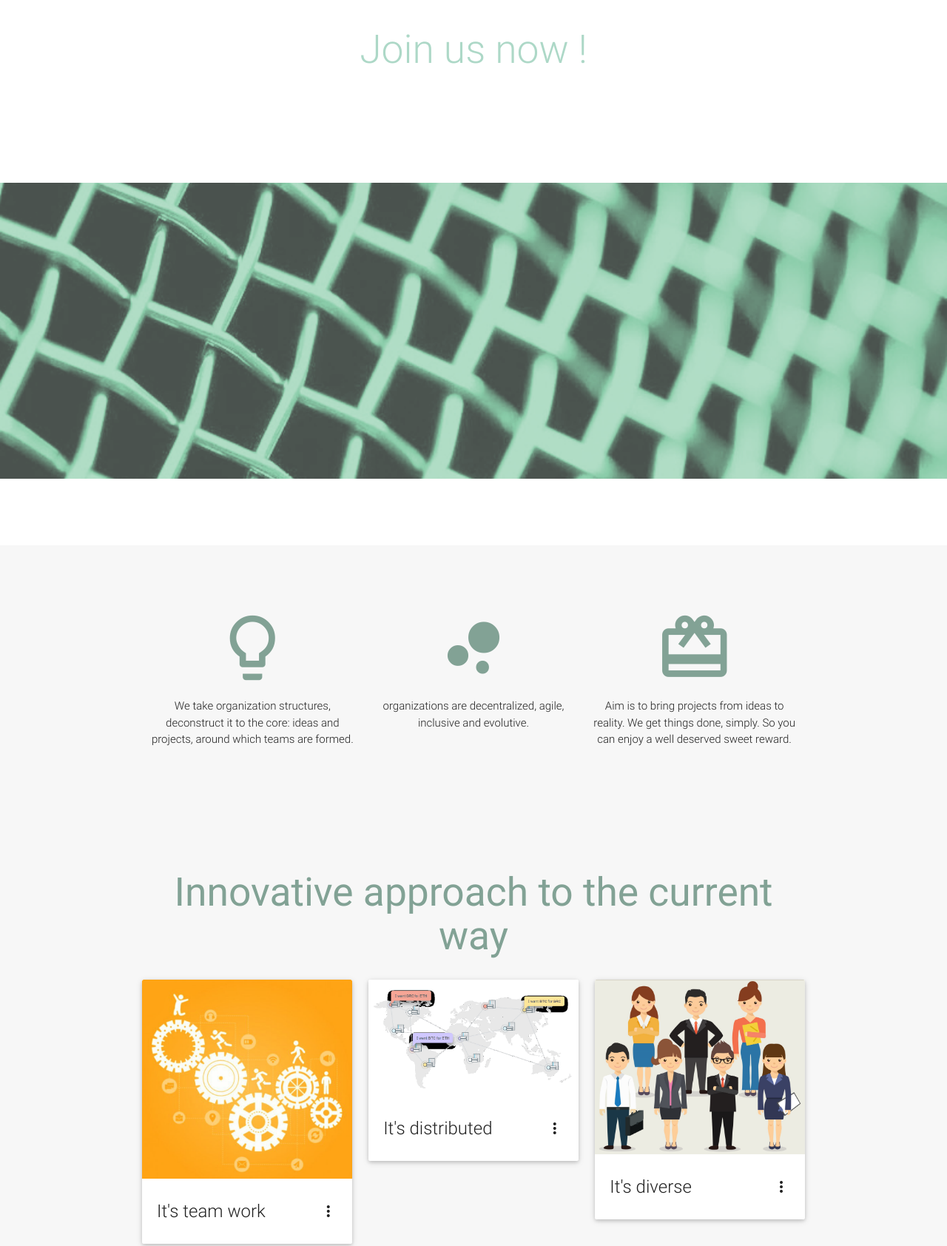
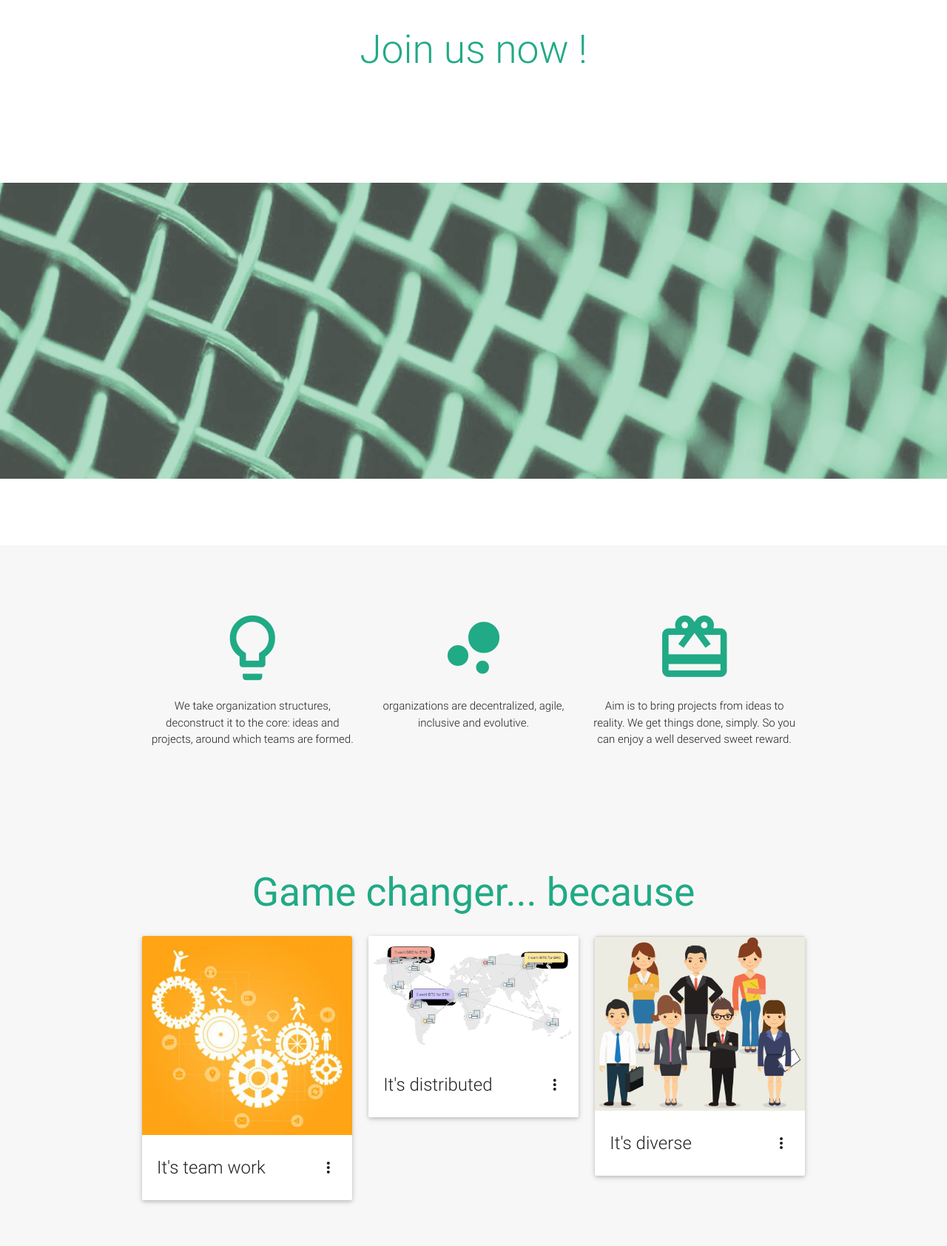
Before and after one commit to dnzengou/Decolony.io, a plain HTML site: page index.html in a window 1280 px wide. Shown: the part 1073-2757 px from the top of the page at 74% size. Drawn offline with Linux system fonts and the light colour scheme; a script that the page names is missing.

Commit message:
update index.html

```diff
--- a/css/style.css
+++ b/css/style.css
@@ -15,8 +15,6 @@
 .default_color_text {
     color: #2196F3 !important
 }
-
-
 /* #2196F3 */
 
 .icon-block {
@@ -68,14 +66,14 @@
 
 .span_h2 {
     font-weight: 300;
-    color: #add8c7;
+    color: #20aa85;
 }
 
 
 /* #2196F3 */
 
 .text_b {
-    color: #82a295;
+    color: #20aa85;
 }
 
 
@@ -87,7 +85,7 @@
 }
 
 .promo i {
-    color: #82a295;
+    color: #20aa85;
     /* #2196F3 */
     font-size: 7rem;
     display: block;
--- a/index.html
+++ b/index.html
@@ -150,7 +150,7 @@
             <!--How-->
             <div id="how" class="section scrollspy">
                 <div class="container">
-                    <h2 class="center header text_b">Innovative approach to the current way </h2>
+                    <h2 class="center header text_b">Game changer... because </h2>
                     <div class="row">
                         <div class="col s12 m4 l4">
                             <div class="card">
@@ -161,7 +161,7 @@
                                     <span class="card-title activator grey-text text-darken-4">It's team work <i class="mdi-navigation-more-vert right"></i></span>
                                 </div>
                                 <div class="card-reveal">
-                                    <span class="card-title grey-text text-darken-4"><i class="material-icons">record_voice_over</i></span>
+                                    <span class="card-title grey-text text-darken-4"><i class="material-icons">record_voice_over</i><i class="mdi-navigation-close right"></i></span>
                                     <p>Decisions are made democratically; everybody has a voice. </p>
                                 </div>
                             </div>
@@ -249,7 +249,7 @@
                                 <h5 class="white-text">By <a class="white-text" href="http://decolony.io">decolony.io</a></h5>
                                 <ul>
                                     <li>
-                                        <a class="white-text" href="http://m.me/1853110008251951">
+                                        <a class="white-text" href="https://m.me/1853110008251951">
                                             <i class="material-icons">message</i> fb message us</a>
                                     </li>
                                 </ul>
```
